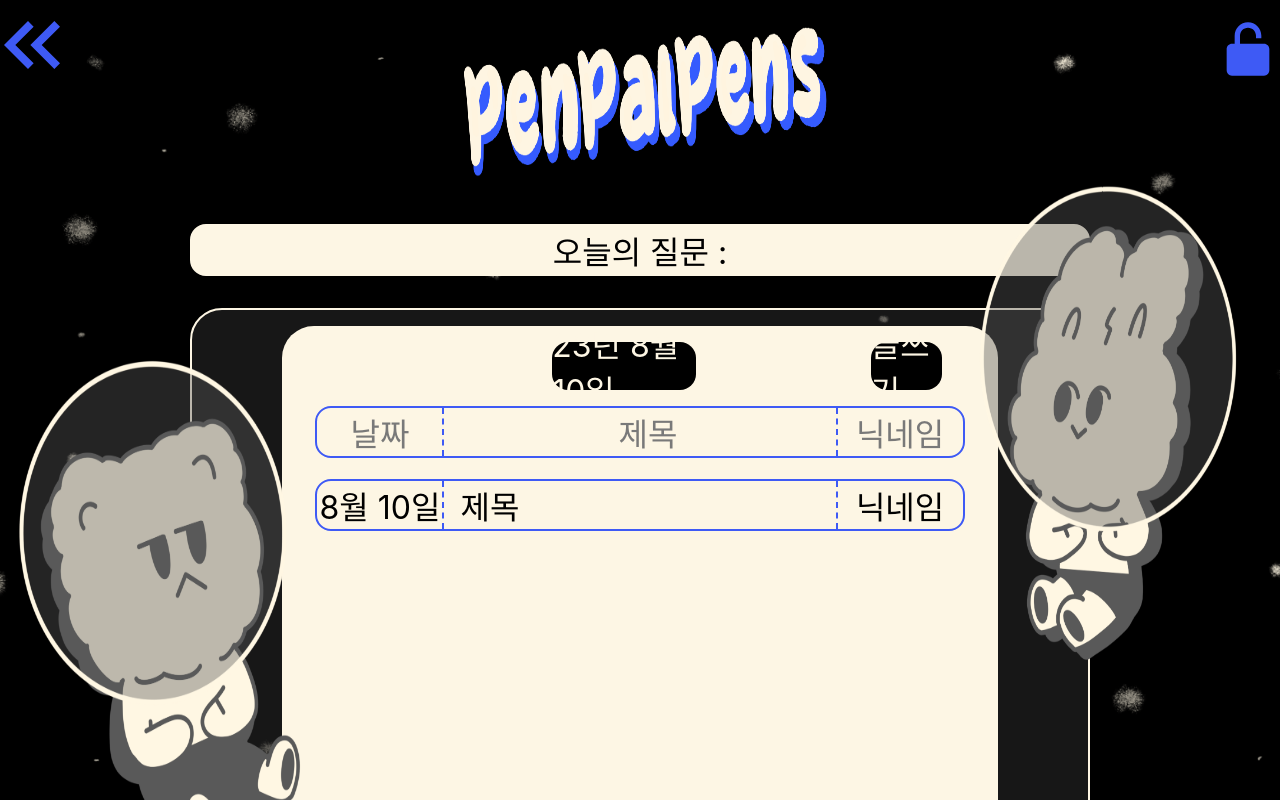
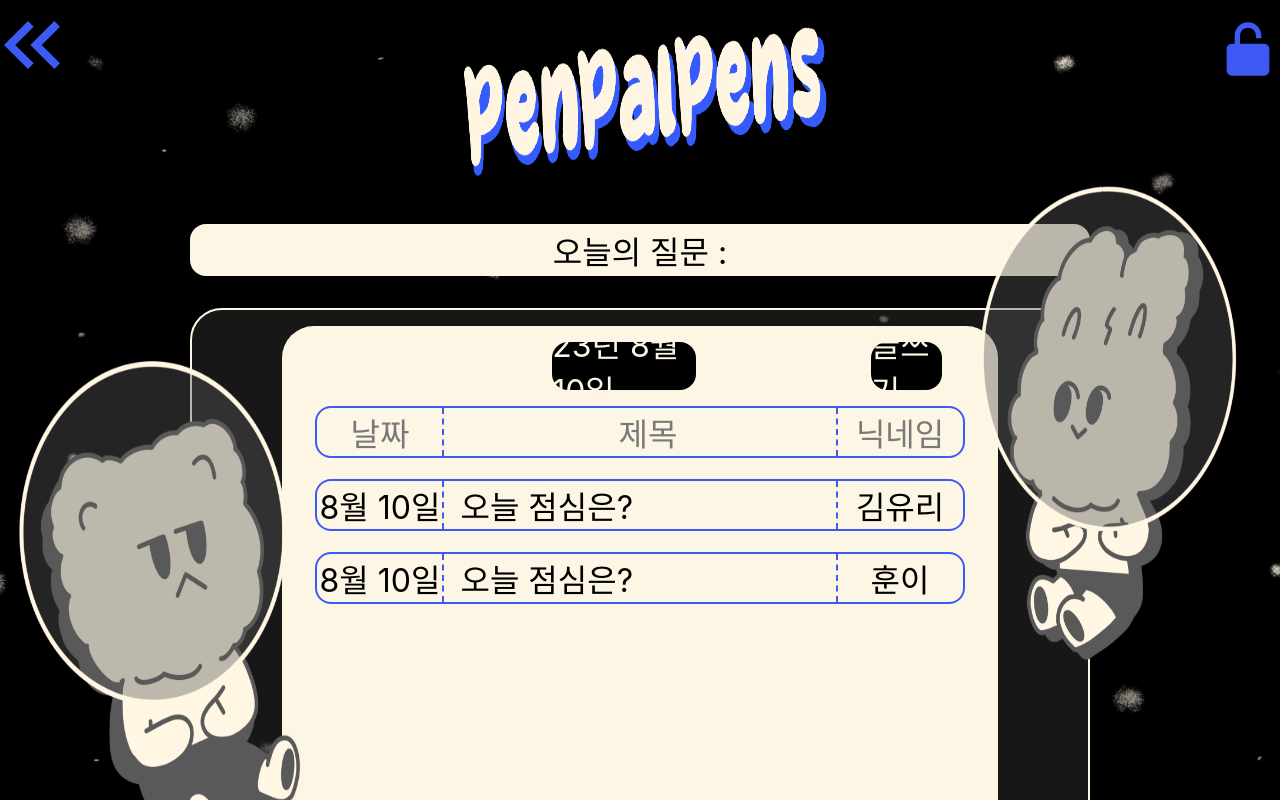
Before and after one commit to jaeho13/PenPalPens, a React (Create React App) app in the folder penpalpens/src/main/frontend/: page /share in a window 1280 px wide. Built offline with nearby package versions, Linux system fonts and the light colour scheme; the HTML template or start-up script is replaced by a standard one.

Commit message:
0818 jaeho 교환일기 작성 구현

```diff
--- a/penpalpens/src/main/frontend/src/components/Share/Share.jsx
+++ b/penpalpens/src/main/frontend/src/components/Share/Share.jsx
@@ -86,11 +86,22 @@ const Share = () => {
                             <DailyDate>
                                 {formattedDate}
                             </DailyDate>
-                            <DailyTitle onClick={goRead}>제목</DailyTitle>
+                            <DailyTitle onClick={goRead}>오늘 점심은?</DailyTitle>
                             <DailyChange>
-                                닉네임
+                                김유리
                             </DailyChange>
                         </DiaryList>
+
+                        <DiaryList>
+                            <DailyDate>
+                                {formattedDate}
+                            </DailyDate>
+                            <DailyTitle onClick={goRead}>오늘 점심은?</DailyTitle>
+                            <DailyChange>
+                                훈이
+                            </DailyChange>
+                        </DiaryList>
+
                     </Main>
                 </Peel>
             </Background>
--- a/penpalpens/src/main/frontend/src/components/Share/ShareWrite.jsx
+++ b/penpalpens/src/main/frontend/src/components/Share/ShareWrite.jsx
@@ -29,27 +29,38 @@ const ShareWrite = () => {
 
     const formattedDate = `${today.getMonth() + 1}월 ${today.getDate()}일`;
 
-    const [sAnswer, setSAnswer] = useState("");
-    const [sComment, setSComment] = useState("");
-    const [sDate, setSDate] = useState("");
+    // const [sAnswer, setSAnswer] = useState("");
+    // const [sComment, setSComment] = useState("");
+    // const [sDate, setSDate] = useState("");
+    const [qContent, setQContent] = useState("");
+    const [sContent, setSContent] = useState("");
 
-    const handleAnswerChange = (e) => {
-        setSAnswer(e.target.value);
+    // const handleAnswerChange = (e) => {
+    //     setSAnswer(e.target.value);
+    // };
+
+    // const handleCommentChange = (e) => {
+    //     setSComment(e.target.value);
+    // };
+
+    // const handleDateChange = (e) => {
+    //     setSDate(e.target.value);
+    // };
+
+    const handleQContentChange = (e) => {
+        setQContent(e.target.value);
     };
 
-    const handleCommentChange = (e) => {
-        setSComment(e.target.value);
+    const handleSContentChange = (e) => {
+        setSContent(e.target.value);
     };
 
-    const handleDateChange = (e) => {
-        setSDate(e.target.value);
-    };
 
     const handleSubmit = (e) => {
         e.preventDefault();
 
-        if (!setSAnswer || !setSComment) {
-            alert("제목과 내용을 모두 입력해주세요.");
+        if (!qContent || !sContent) {
+            alert("대답과 한 마디 모두 입력해주세요.");
             return;
         }
 
@@ -57,9 +68,8 @@ const ShareWrite = () => {
             url: "/share",
             method: "post",
             data: {
-                sAnswer,
-                sComment,
-                sDate,
+                qContent,
+                sContent,
             },
         })
             .then((response) => {
@@ -96,15 +106,20 @@ const ShareWrite = () => {
 
                 <RabbitImage src="/images/rabbit.png" alt="토끼" />
                 <DogImage src="/images/dog.png" alt="곰" />
+
                 <Question>오늘의 질문 : </Question>
+
                 <Peel>
                     <Main>
+
+                        <form onSubmit={handleSubmit}>
+
                             <DateBind>
                                 <Cancle onClick={goshare} >취소하기</Cancle>
                                 <Day>
                                     {formattedFull}
                                 </Day>
-                            <Upload onClick={goshare} >글올리기</Upload>
+                                <Upload type="button" onClick={handleSubmit}>글올리기</Upload>
                             </DateBind>
 
                             <TopicBind>
@@ -112,29 +127,30 @@ const ShareWrite = () => {
                                 <Topic>오늘의 한 마디</Topic>
                             </TopicBind>
 
-                        <form onSubmit={handleSubmit}>
                             <TopicAnswerBind>
                                 <TopicAnswer
                                     type="text"
                                     placeholder="*내용"
-                                    onChange={handleAnswerChange}
-                                    value={sAnswer}
+                                    onChange={handleQContentChange}
+                                    value={qContent}
                                 />
                                 <TopicAnswer
                                     type="text"
                                     placeholder="*내용"
-                                    onChange={handleCommentChange}
-                                    value={sComment}
+                                    onChange={handleSContentChange}
+                                    value={sContent}
                                 />
                             </TopicAnswerBind>
+
                         </form>
-
                     </Main>
                 </Peel>
+
                 <Leg></Leg>
                 <Leg1></Leg1>
                 <Leg2></Leg2>
                 <Leg3></Leg3>
+
             </Background>
         </>
     );
```
Lines whose indentation alone changed are shown as unchanged.
